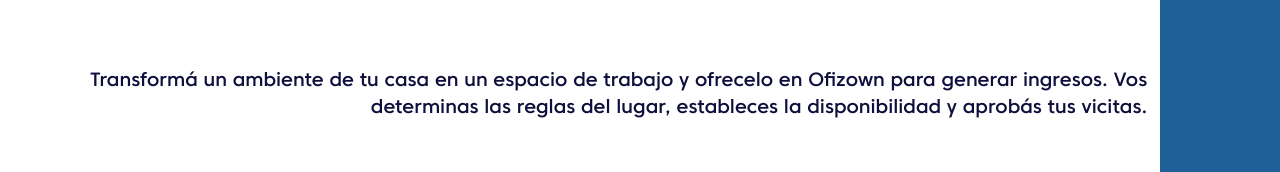
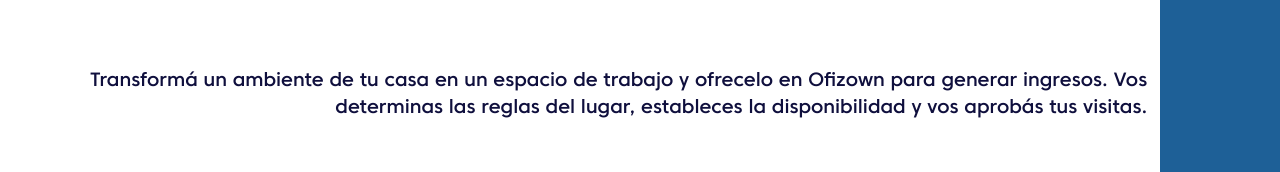
Before and after one commit to nicolasdeleon/ofizown-page, a React (Create React App) app: page / in a window 1280 px wide. Shown: the part 2018-2190 px from the top of the page. Built offline with nearby package versions, Linux system fonts and the light colour scheme.

Commit message:
Spelling fix

```diff
--- a/src/App.js
+++ b/src/App.js
@@ -63,7 +63,7 @@
           </div>
           <div className="blue-block"/>
           <div className="offer-your-space-info-container">
-            <p className="offer-your-space-text">Transformá un ambiente de tu casa en un espacio de trabajo y ofrecelo en Ofizown para generar ingresos. Vos determinas las reglas del lugar, estableces la disponibilidad y aprobás tus vicitas.</p>
+            <p className="offer-your-space-text">Transformá un ambiente de tu casa en un espacio de trabajo y ofrecelo en Ofizown para generar ingresos. Vos determinas las reglas del lugar, estableces la disponibilidad y vos aprobás tus visitas.</p>
             <div className="offer-space-button">
               <Button buttonStyle="btn--third" onClick={() => {
                 window.location.href = "https://forms.gle/K9jfy31pUg5haqZC8";
--- a/src/css/App.css
+++ b/src/css/App.css
@@ -104,6 +104,7 @@
   background: url("../res/images/foto-desk-2.jpg") center/cover no-repeat;
   width: 98%;
   min-height: 50%;
+  min-width: 350px;
   margin-top: 2rem;
   border-radius: 15px;
   overflow: hidden;
@@ -151,6 +152,7 @@
   background: url("../res/images/offi3.jpg") center/cover no-repeat;
   width: 98%;
   min-height: 50%;
+  min-width: 350px;
   margin-top: 2rem;
   border-radius: 15px;
   overflow: hidden;
@@ -293,3 +295,11 @@
     width: 100%;
   }
 }
+
+@media screen and (max-width: 350px) {
+  .find-your-space-text {
+    font-size: small;
+    text-align: left;
+    margin-left: 0;
+  }
+}
```
